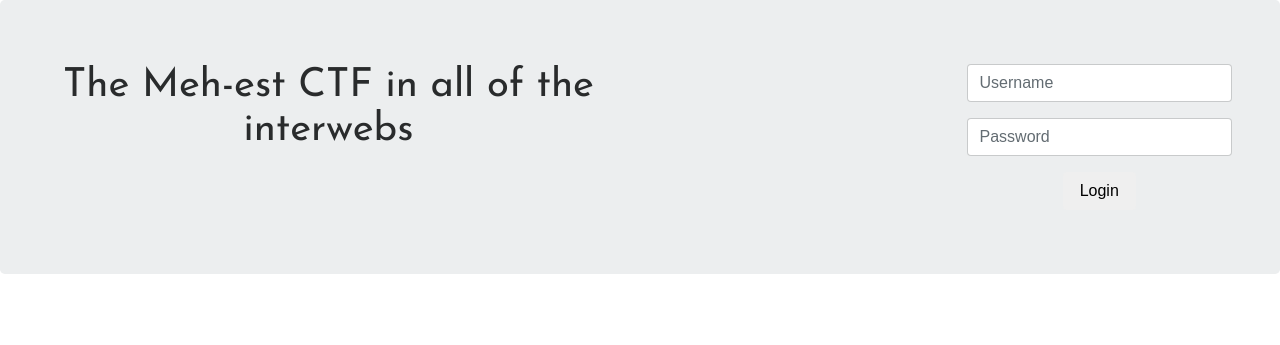
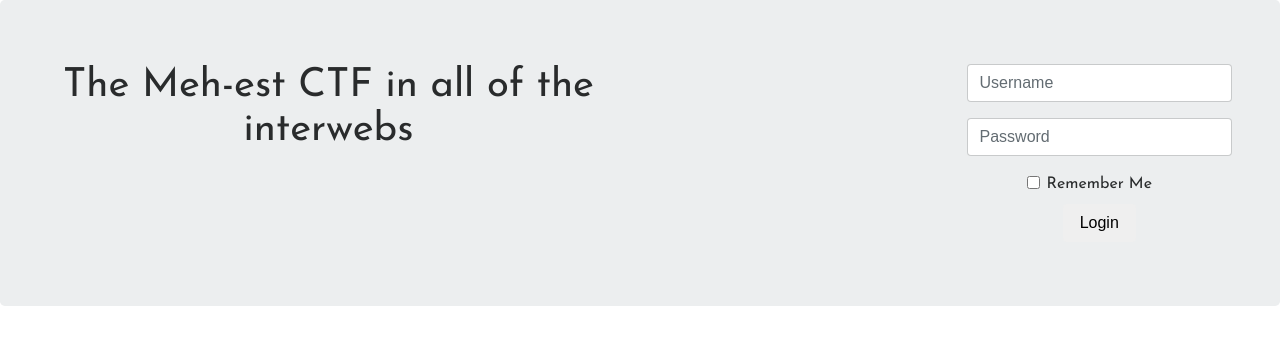
Before and after one commit to arush15june/mehctf, a Flask app: page / in a window 1280 px wide. Shown: the part 56-401 px from the top of the page. Run offline with Flask 2, Linux system fonts and the light colour scheme; data comes from the database, SQL or seed files in the repository; some libraries are stand-ins or nearby versions.

Commit message:
update scoreboard, add remember me

```diff
--- a/application.py
+++ b/application.py
@@ -163,7 +163,7 @@ def scoreboard():
 
   scores = helpers.sortScoreDict(scores)
 
-  return render_template("scoreboard.html",scores=scores,noOfQuestions=noOfQuestions)
+  return render_template("scoreboard.html",scores=enumerate(scores.items()),noOfQuestions=noOfQuestions)
 
 """ AUTH ROUTES """
 
@@ -209,9 +209,12 @@ def login():
           user = models.User.query.filter_by(username=form.username.data).first()
           if user:
               if user.password   == form.password.data:
-                # correct username+password
-                  app.logger.debug("Logging in User: "+str(user))
-                  login_user(user)
+                  # correct username+password
+                  remember = False
+                  if request.form.get('remember') == 'on':
+                    remember = True
+                  app.logger.debug("Logging in User: "+str(user)+" Remmember: "+str(remember))
+                  login_user(user, remember=remember)
                   dest = request.args.get('next')
                   try:
                     dest_url = url_for(dest)
--- a/static/css/main.css
+++ b/static/css/main.css
@@ -1,6 +1,10 @@
 @font-face {
     font-family: 'Josefin Sans';
     src: url(/static/fonts/JosefinSans-Regular.ttf);
+}
+@font-face {
+    font-family: 'Josefin Sans Light';
+    src: url(/static/fonts/JosefinSans-Light.ttf);
 }
 
 body {
--- a/templates/index.html
+++ b/templates/index.html
@@ -21,7 +21,12 @@ MehCTF
                     <div class = "form-group">
                         <input class = "form-control" name = "password" size='50' placeholder = "Password" type = "password" />
                     </div>
-                        <center><button type = "submit" class = 'btn bg-secondary text-center'>Login</button></center>
+                        <center>
+                            <input type="checkbox" name = 'remember' class="form-check-input" />
+                            <label for = "remember">Remember Me</label>
+                            <br>
+                            <button type = "submit" class = 'btn bg-secondary text-center'>Login</button>
+                        </center>
                     </div>
                 </form>
             </div>
--- a/templates/layout.html
+++ b/templates/layout.html
@@ -16,7 +16,7 @@
     <nav class="navbar navbar-toggleable-md navbar-light bg-faded">
         <a class="navbar-brand" href="/">MehCTF</a>
         <div class="" id="navbarNavAltMarkup">
-          <div class="navbar-nav">
+          <div class="nav navbar-nav">
             <a class="nav-item nav-link" href="/scoreboard">Scoreboard<span class="sr-only">(current)</span></a>
             {% if not user.is_authenticated %}
             <a class="nav-item nav-link" href="/login">Login<span class="sr-only">(current)</span></a>
--- a/templates/scoreboard.html
+++ b/templates/scoreboard.html
@@ -8,13 +8,15 @@ MehCTF | Scoreboard
 <table class="table">
     <thead>
         <tr>
+        <th>Rank</th>
         <th>Username</th>
         <th>Score</th>
         </tr>
     </thead>
-    <tbody style='font-size:1.5em'>
-    {% for userid, info in scores.items() %}
+    <tbody style='font-size:1.5em;font-family:Josefin Sans Light'>
+    {% for index, (userid, info) in scores %}
         <tr>
+        <td>{{ index+1 }}</td>
         <td>{{ info['user'].username }}</td>
         <td>{{ info['solved'] }}/{{ noOfQuestions }}</td>
         </tr>
```
Also changed, not shown: templates/login.html (+6 -1 lines), static/fonts/JosefinSans-Light.ttf (added).
